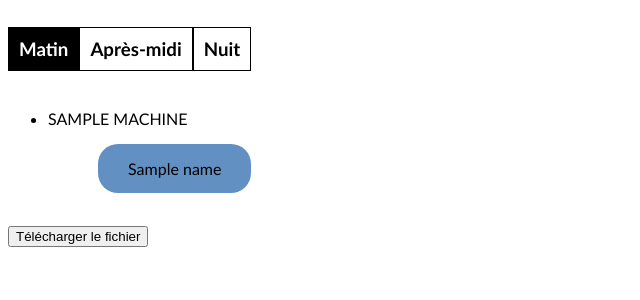
After one commit to TisaneFruitRouge/dssmith-planning, a Flask app: template templates/planning.html in a window 1280 px wide. The commit adds this page. Shown: the top 300 px of the page, without its empty margins (0-640 px from the left). Run offline with Flask 2, Linux system fonts and the light colour scheme; the template is opened without the code that fills it: most values are stand-ins (such as "Sample title", 1, 10 or a date in 2020).

Commit message:
algo bien + visu carré

```diff
--- a/app.py
+++ b/app.py
@@ -1,16 +1,16 @@
 # -*- coding: utf-8 -*-
 
-from flask import Flask, jsonify, render_template, request
+from flask import Flask, jsonify, render_template, request, send_file
+from flask_cors import CORS
 from planning import *
 
-app =  Flask(__name__)
+import json
 
+app = Flask(__name__)
 
-@app.route('/')
-def hello_world():
-	return "<p>Hello World</p>"
+CORS(app)
 
-@app.route('/planning/', methods=['GET', 'POST'])
+@app.route('/', methods=['GET', 'POST'])
 def planning():
 	if request.method == 'POST':
 
@@ -18,15 +18,28 @@ def planning():
 		equipe_aprem = request.form["equipe_aprem"]
 		equipe_nuit  = request.form["equipe_nuit"]
 
-		nom_jour = request.form["nom_jour"]
+		semaine = request.form["semaine"]
 
 		jour  = int(request.form["jour"])
 		mois  = int(request.form["mois"])
 		annee = int(request.form["annee"])
 
-		return jsonify(get_planning(jour,mois,annee, nom_jour, equipe_matin, equipe_aprem, equipe_nuit))
+		planning = get_planning(jour,mois,annee, semaine, equipe_matin, equipe_aprem, equipe_nuit)
+
+		return render_template("planning.html", planning=planning, json_data=json.dumps(planning))
+
 	else :
 		return render_template("form_planning.html")
+
+@app.route('/create-file', methods=['POST'])
+def create_excel_file():
+
+
+	planning = dict(request.json)
+
+	path = get_excel_file(planning)
+
+	return send_file(path, as_attachment=True)
 
 
 
--- a/conges.py
+++ b/conges.py
@@ -42,11 +42,11 @@ def conges(jour: int=jour_courant, mois: int=mois_courant, annee: int=annee_cour
 		cellule = ws.cell(column=2+jour, row=i).value
 
 		if (cellule != None):
-			liste_conges.append(nom)
+			liste_conges.append(nom.split("(")[0])
 
 	return liste_conges
 
 
 if __name__ == "__main__":
 
-	print(conges())
+	print(conges(1,2,2021))
--- a/static/styles/form_planning.css
+++ b/static/styles/form_planning.css
@@ -2,7 +2,7 @@ form {
 	display: flex;
 	flex-direction: column;
 
-	font-size:  20px;
+	font-size:  30px;
 
 	position: absolute;
 
--- /dev/null
+++ b/static/styles/planning.css
@@ -0,0 +1,99 @@
+html {
+	font-family: "Gill Sans", sans-serif;
+}
+
+#titres-periodes {
+
+	display: flex;
+	flex-direction: row;
+
+}
+
+#titres-periodes > h3{
+	padding:  10px;
+	border: solid 1px black;
+}
+
+h3.est-actif {
+	color: white;
+	background-color: black;
+}
+
+h3.pas-actif {
+	color: black;
+	background-color:white;
+}
+
+.planning-periode{
+	margin-left: 20px;
+}
+
+.machine {
+
+	margin-top: 20px;
+
+	display:  flex;
+	flex-direction: column;
+}
+
+.machine #nom-machine {
+	text-transform: uppercase;
+}
+
+.machine #nom-machine:hover {
+	cursor: pointer;
+	text-decoration:underline;
+}
+
+
+
+
+.employes-disponibles {
+	margin-left: 50px;
+
+	display:  flex;
+	flex-direction: row;
+	gap: 20px;
+}
+
+.employes-disponibles > p {
+
+	padding: 15px 30px;
+
+	text-align: center;
+
+	border-radius: 20px;
+
+	background-color:  lightgrey;
+}
+
+
+.postes {
+
+	margin-left: 50px;
+
+	display:  flex;
+	flex-direction: row;
+	gap: 20px;
+}
+
+.postes > p {
+
+	padding: 15px 30px;
+
+	text-align: center;
+
+	border-radius: 20px;
+}
+
+.postes > p:nth-child(1) {
+	background-color: #6290C3;
+}
+
+.postes > p:nth-child(2) {
+	background-color: #C2E7DA;
+}
+
+.postes > p:nth-child(3) {
+	background-color:#F1FFE7;
+}
--- /dev/null
+++ b/templates/planning.html
@@ -0,0 +1,132 @@
+{% extends "base.html" %}
+
+{% block content %}
+
+	<link rel= "stylesheet" type= "text/css" href= "{{ url_for('static',filename='styles/planning.css') }}" />
+
+	<div id="titres-periodes">
+		<h3 id="titre-matin" class="est-actif">Matin</h3>
+		<h3 id="titre-aprem" class="pas-actif">Après-midi</h3>
+		<h3 id="titre-nuit"  class="pas-actif">Nuit</h3>
+	</div>
+
+	{% for periode in planning %}
+
+		<div id="planning-{{ loop.index }}">
+
+			<ul class="machine">
+
+				{% for machine in periode %}
+					<li>
+						<div id="nom-machine">{{ machine }}</div>
+						{% if machine == "Employés disponibles" %}
+							<div class="employes-disponibles">
+								{% for employe in periode[machine] %}
+
+									<p>{{ employe }}</p>
+
+								{% endfor %}
+							</div>
+						{% else %}
+							<div class="postes">
+								{% for poste in periode[machine] %}
+
+									<p>{{ poste[1] }}</p>
+
+								{% endfor %}
+							</div>
+						{% endif %}
+					</li>
+
+
+				{% endfor %}
+
+			</ul>
+
+		</div>
+
+	{% endfor %}
+
+	<button id="get-file">Télécharger le fichier</button>
+
+
+	<script>
+
+		let planning = {{ json_data|safe }};
+
+		console.log(planning);
+
+		let titre_matin = document.getElementById('titre-matin');
+		let titre_aprem = document.getElementById('titre-aprem');
+		let titre_nuit  = document.getElementById('titre-nuit');
+
+		let planning_matin = document.getElementById('planning-1');
+		let planning_aprem = document.getElementById('planning-2');
+		let planning_nuit  = document.getElementById('planning-3');
+
+
+		planning_nuit.style.display = 'none';
+		planning_aprem.style.display = 'none';
+		planning_matin.style.display = 'default';
+
+		titre_matin.addEventListener('click', e=>{
+
+			titre_matin.className = 'est-actif';
+			titre_aprem.className = 'pas-actif';
+			titre_nuit.className = 'pas-actif';
+
+			planning_nuit.style.display = 'none';
+			planning_aprem.style.display = 'none';
+			planning_matin.style.display = 'inline';
+		})
+
+		titre_aprem.addEventListener('click', e=>{
+
+			titre_matin.className = 'pas-actif';
+			titre_aprem.className = 'est-actif';
+			titre_nuit.className = 'pas-actif';
+
+			planning_nuit.style.display = 'none';
+			planning_aprem.style.display = 'inline';
+			planning_matin.style.display = 'none';
+		})
+
+		titre_nuit.addEventListener('click', e=>{
+
+			titre_matin.className = 'pas-actif';
+			titre_aprem.className = 'pas-actif';
+			titre_nuit.className = 'est-actif';
+
+			planning_nuit.style.display = 'inline';
+			planning_aprem.style.display = 'none';
+			planning_matin.style.display = 'none';
+		})
+
+
+		let button_telechargment = document.getElementById('get-file')
+
+		button_telechargment.addEventListener('click', e=>{
+
+			let init = {
+					method: 'POST',
+					body: JSON.stringify(planning),
+					contentType: 'application/json',
+					headers: {
+	      				'Accept': 'application/json',
+	      				'Content-Type': 'application/json'
+	    			},
+					mode: 'cors',
+					cache: 'default'
+				}
+
+			fetch('http://localhost:5000/create-file', init)
+			.then(response => {
+				console.log(response)
+				})
+			.catch(err => console.log(err))
+
+		})
+
+	</script>
+
+{% endblock %}
```
Also changed, not shown: competences.py (+23 -6 lines), ouvertures.py (+20 -3 lines), planning.py (+128 -44 lines), templates/form_planning.html (+7 -11 lines), 3 other files.
